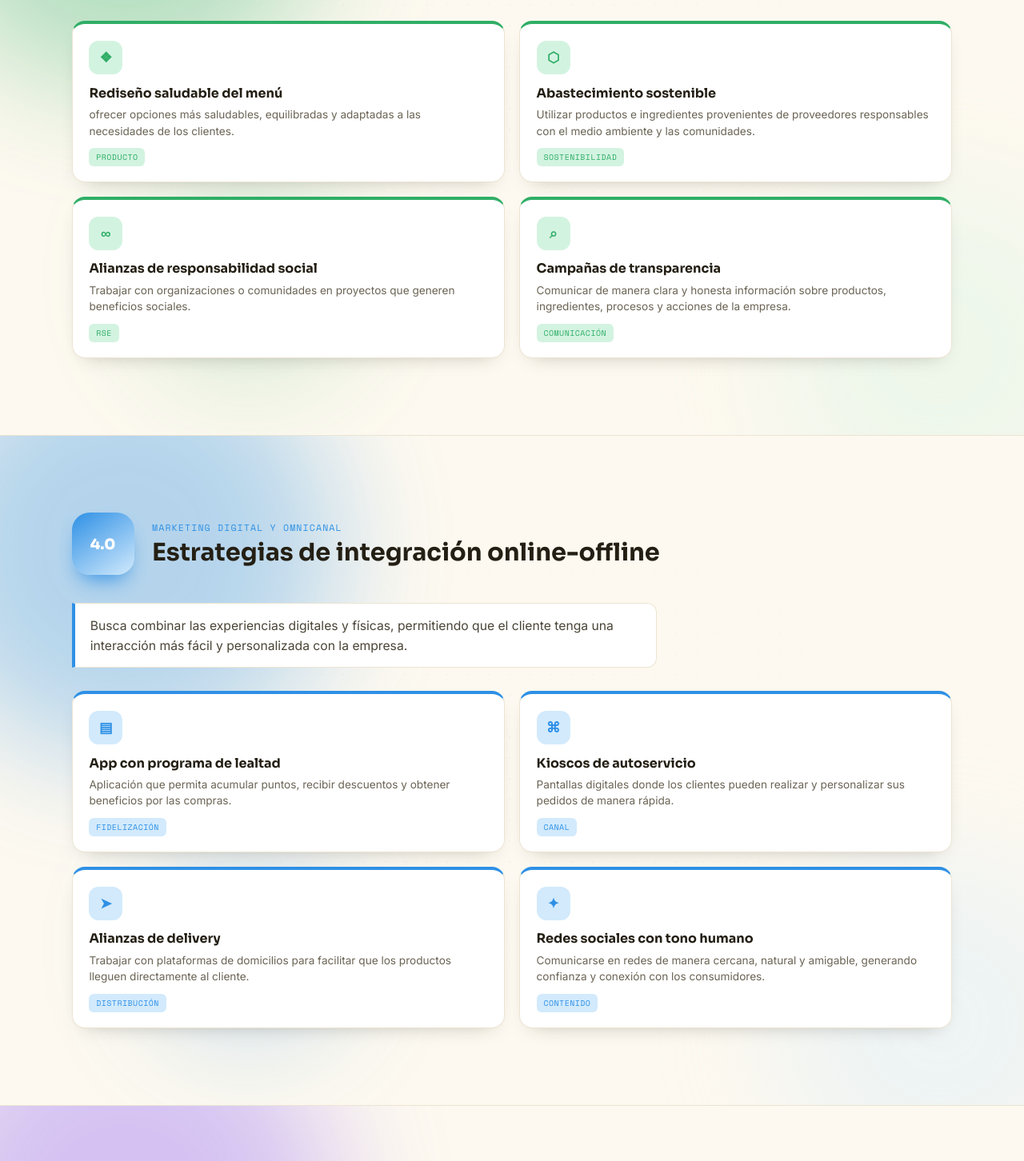
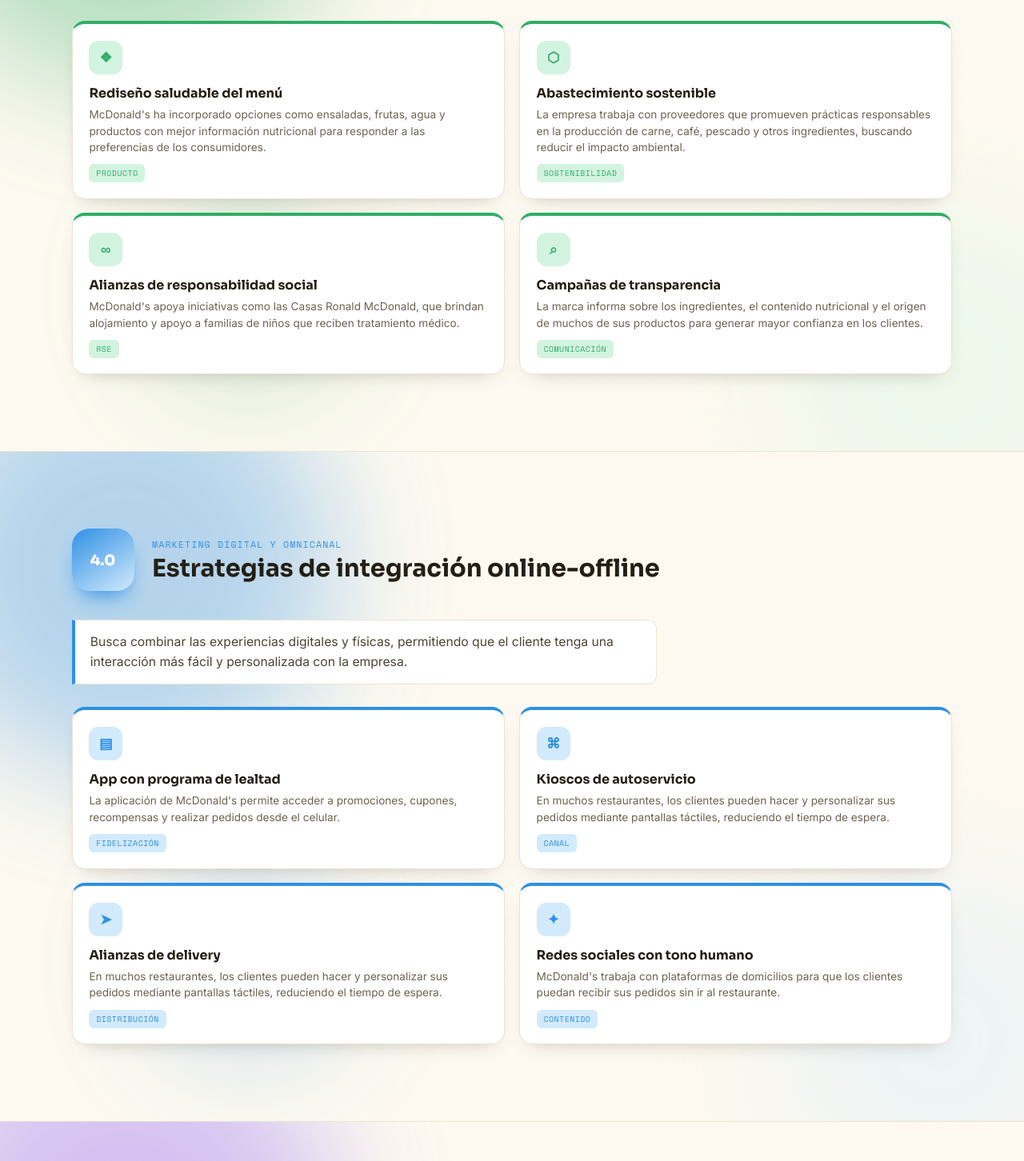
Before and after one commit to Jeffreyst15/Marketing-McDonald-s, a plain HTML site: page index.html in a window 1280 px wide. Shown: the part 2941-4393 px from the top of the page at 80% size. Drawn offline with nearby package versions, Linux system fonts and the light colour scheme.

Commit message:
Update menu options and service descriptions in HTML

```diff
--- a/index.html
+++ b/index.html
@@ -137,25 +137,25 @@
           <div class="card reveal">
             <div class="icon">❖</div>
             <h3>Rediseño saludable del menú</h3>
-            <p>ofrecer opciones más saludables, equilibradas y adaptadas a las necesidades de los clientes.</p>
+            <p>McDonald's ha incorporado opciones como ensaladas, frutas, agua y productos con mejor información nutricional para responder a las preferencias de los consumidores.</p>
             <span class="tag">Producto</span>
           </div>
           <div class="card reveal">
             <div class="icon">⬡</div>
             <h3>Abastecimiento sostenible</h3>
-            <p>Utilizar productos e ingredientes provenientes de proveedores responsables con el medio ambiente y las comunidades.</p>
+            <p>La empresa trabaja con proveedores que promueven prácticas responsables en la producción de carne, café, pescado y otros ingredientes, buscando reducir el impacto ambiental.</p>
             <span class="tag">Sostenibilidad</span>
           </div>
           <div class="card reveal">
             <div class="icon">∞</div>
             <h3>Alianzas de responsabilidad social</h3>
-            <p>Trabajar con organizaciones o comunidades en proyectos que generen beneficios sociales.</p>
+            <p>McDonald's apoya iniciativas como las Casas Ronald McDonald, que brindan alojamiento y apoyo a familias de niños que reciben tratamiento médico.</p>
             <span class="tag">RSE</span>
           </div>
           <div class="card reveal">
             <div class="icon">⌕</div>
             <h3>Campañas de transparencia</h3>
-            <p> Comunicar de manera clara y honesta información sobre productos, ingredientes, procesos y acciones de la empresa.</p>
+            <p> La marca informa sobre los ingredientes, el contenido nutricional y el origen de muchos de sus productos para generar mayor confianza en los clientes.</p>
             <span class="tag">Comunicación</span>
           </div>
         </div>
@@ -179,25 +179,25 @@
           <div class="card reveal">
             <div class="icon">▤</div>
             <h3>App con programa de lealtad</h3>
-            <p>Aplicación que permita acumular puntos, recibir descuentos y obtener beneficios por las compras.</p>
+            <p>La aplicación de McDonald's permite acceder a promociones, cupones, recompensas y realizar pedidos desde el celular.</p>
             <span class="tag">Fidelización</span>
           </div>
           <div class="card reveal">
             <div class="icon">⌘</div>
             <h3>Kioscos de autoservicio</h3>
-            <p>Pantallas digitales donde los clientes pueden realizar y personalizar sus pedidos de manera rápida.</p>
+            <p>En muchos restaurantes, los clientes pueden hacer y personalizar sus pedidos mediante pantallas táctiles, reduciendo el tiempo de espera.</p>
             <span class="tag">Canal</span>
           </div>
           <div class="card reveal">
             <div class="icon">➤</div>
             <h3>Alianzas de delivery</h3>
-            <p>Trabajar con plataformas de domicilios para facilitar que los productos lleguen directamente al cliente.</p>
+            <p>En muchos restaurantes, los clientes pueden hacer y personalizar sus pedidos mediante pantallas táctiles, reduciendo el tiempo de espera.</p>
             <span class="tag">Distribución</span>
           </div>
           <div class="card reveal">
             <div class="icon">✦</div>
             <h3>Redes sociales con tono humano</h3>
-            <p>Comunicarse en redes de manera cercana, natural y amigable, generando confianza y conexión con los consumidores.</p>
+            <p>McDonald's trabaja con plataformas de domicilios para que los clientes puedan recibir sus pedidos sin ir al restaurante.</p>
             <span class="tag">Contenido</span>
           </div>
         </div>
```
